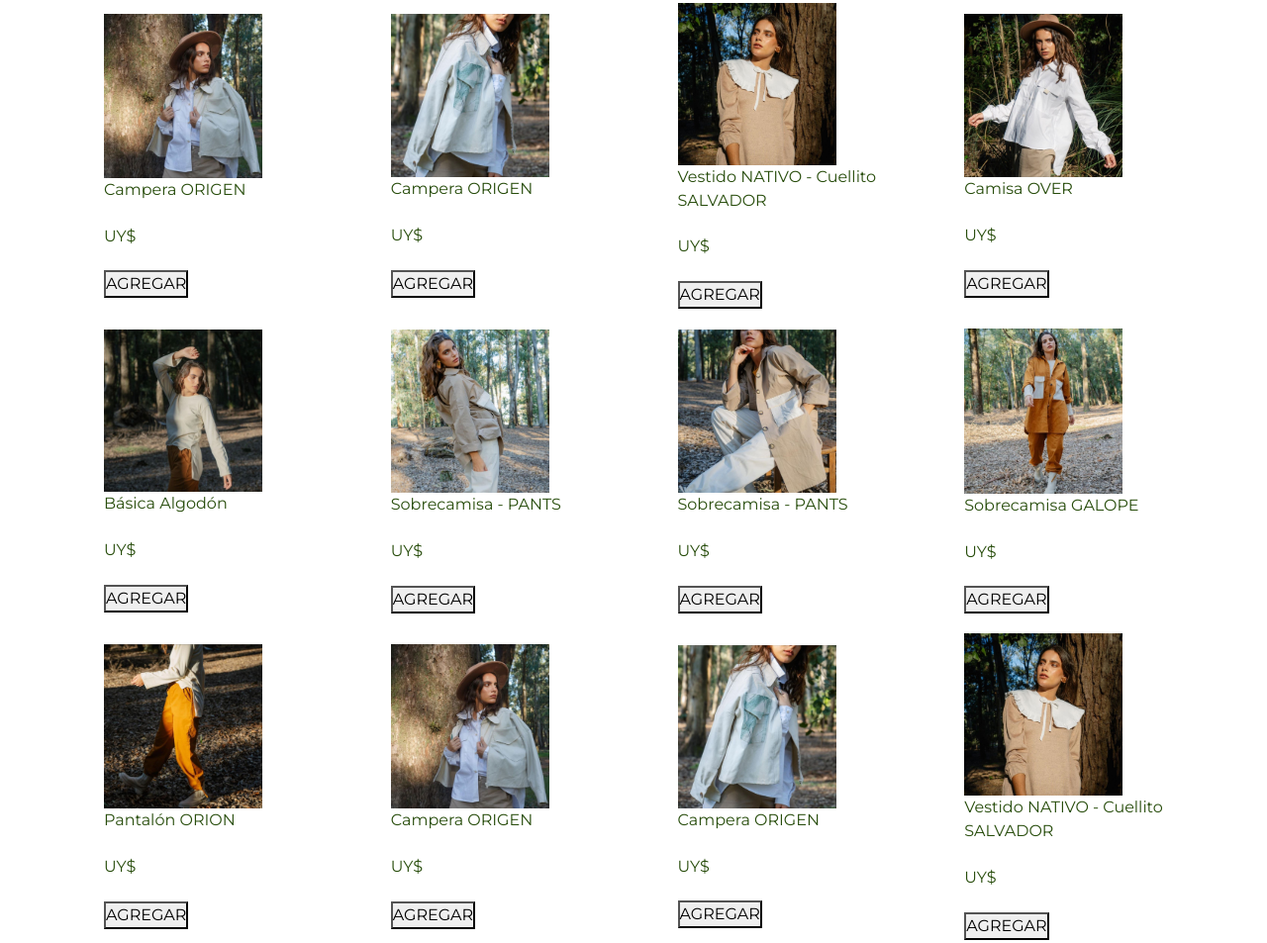
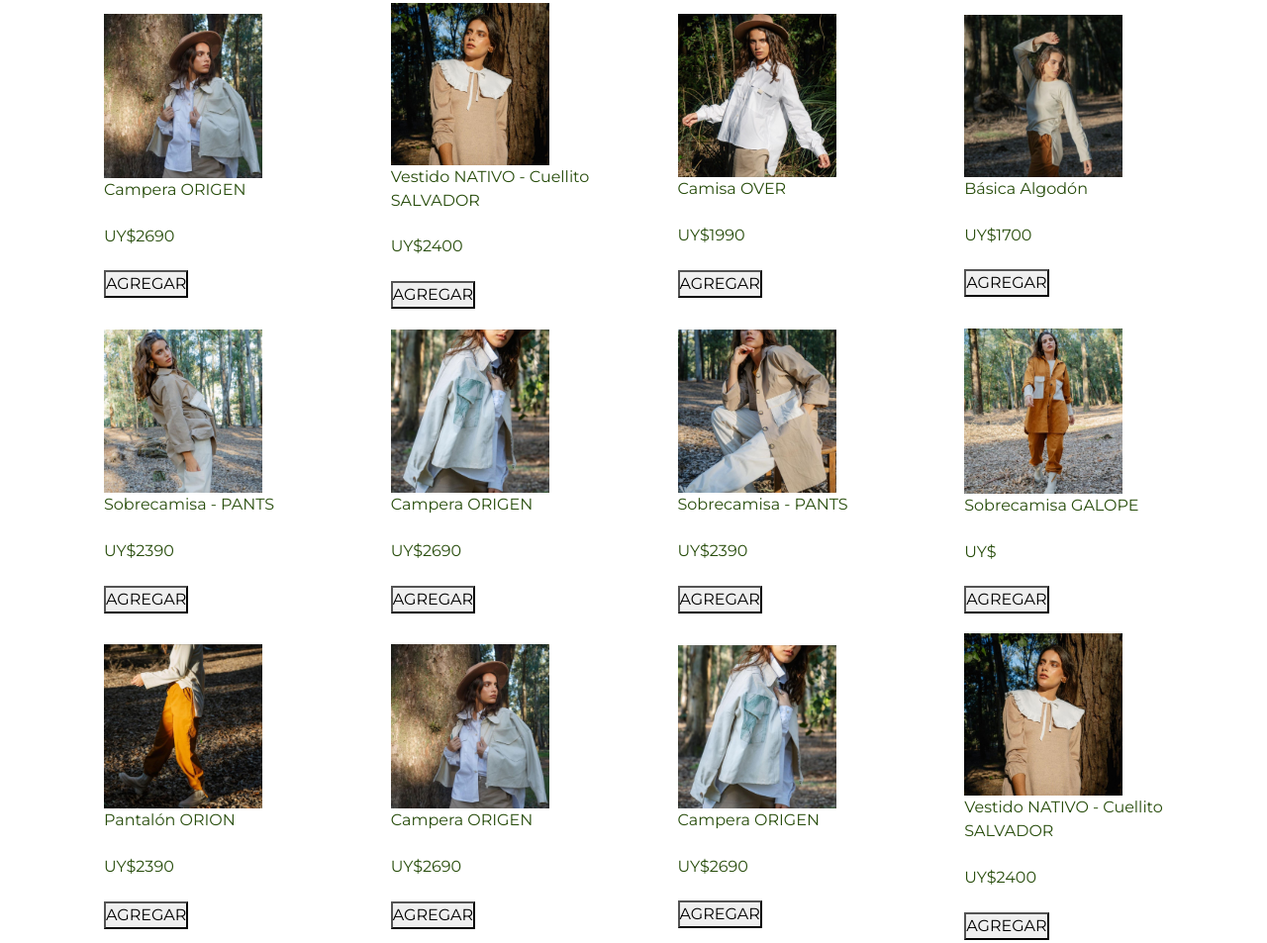
Before and after one commit to seebamenendez/arauca, a website: page pages/newIn.html in a window 1280 px wide. Shown: the part 226-1179 px from the top of the page at 99% size. Drawn offline with nearby package versions, Linux system fonts and the light colour scheme.

Commit message:
se agregan precios en shop

```diff
--- a/pages/newIn.html
+++ b/pages/newIn.html
@@ -68,43 +68,43 @@
             <article class="col-xs-12 col-sm-6 col-md-6 col-lg-3">
                 <img loading="lazy" class="zoom-2 img-fluid" src="../multimedia/newIn/IMG_001.JPG" width="160" height="200" alt="IMG_01">
                 <p class="descripcion">Campera ORIGEN</p>
-                <p class="precio">UY$</p>
+                <p class="precio">UY$2690</p>
+                <button class="boton">AGREGAR</button>
+            </article>
+            <article class="col-xs-12 col-sm-6 col-md-6 col-lg-3">
+                <img loading="lazy" class="zoom-2 img-fluid" src="../multimedia/newIn/IMG_003.JPG" width="160" height="200" alt="IMG_03">
+                <p class="descripcion">Vestido NATIVO - Cuellito SALVADOR</p>
+                <p class="precio">UY$2400</p>
+                <button class="boton">AGREGAR</button>
+            </article>
+            <article class="col-xs-12 col-sm-6 col-md-6 col-lg-3">
+                <img loading="lazy" class="zoom-2 img-fluid" src="../multimedia/newIn/IMG_004.JPG" width="160" height="200" alt="IMG_04">
+                <p class="descripcion">Camisa OVER</p>
+                <p class="precio">UY$1990</p>
+                <button class="boton">AGREGAR</button>
+            </article>
+            <article class="col-xs-12 col-sm-6 col-md-6 col-lg-3">
+                <img loading="lazy" class="zoom-2 img-fluid" src="../multimedia/newIn/IMG_005.JPG" width="160" height="200" alt="IMG_05">
+                <p class="descripcion">Básica Algodón</p>
+                <p class="precio">UY$1700</p>
+                <button class="boton">AGREGAR</button>
+            </article>
+            <article class="col-xs-12 col-sm-6 col-md-6 col-lg-3">
+                <img loading="lazy" class="zoom-2 img-fluid" src="../multimedia/newIn/IMG_006.JPG" width="160" height="200" alt="IMG_06">
+                <p class="descripcion">Sobrecamisa - PANTS</p>
+                <p class="precio">UY$2390</p>
                 <button class="boton">AGREGAR</button>
             </article>
             <article class="col-xs-12 col-sm-6 col-md-6 col-lg-3">
                 <img loading="lazy" class="zoom-2 img-fluid" src="../multimedia/newIn/IMG_002.JPG" width="160" height="200" alt="IMG_02">
                 <p class="descripcion">Campera ORIGEN</p>
-                <p class="precio">UY$</p>
-                <button class="boton">AGREGAR</button>
-            </article>
-            <article class="col-xs-12 col-sm-6 col-md-6 col-lg-3">
-                <img loading="lazy" class="zoom-2 img-fluid" src="../multimedia/newIn/IMG_003.JPG" width="160" height="200" alt="IMG_03">
-                <p class="descripcion">Vestido NATIVO - Cuellito SALVADOR</p>
-                <p class="precio">UY$</p>
-                <button class="boton">AGREGAR</button>
-            </article>
-            <article class="col-xs-12 col-sm-6 col-md-6 col-lg-3">
-                <img loading="lazy" class="zoom-2 img-fluid" src="../multimedia/newIn/IMG_004.JPG" width="160" height="200" alt="IMG_04">
-                <p class="descripcion">Camisa OVER</p>
-                <p class="precio">UY$</p>
-                <button class="boton">AGREGAR</button>
-            </article>
-            <article class="col-xs-12 col-sm-6 col-md-6 col-lg-3">
-                <img loading="lazy" class="zoom-2 img-fluid" src="../multimedia/newIn/IMG_005.JPG" width="160" height="200" alt="IMG_05">
-                <p class="descripcion">Básica Algodón</p>
-                <p class="precio">UY$</p>
-                <button class="boton">AGREGAR</button>
-            </article>
-            <article class="col-xs-12 col-sm-6 col-md-6 col-lg-3">
-                <img loading="lazy" class="zoom-2 img-fluid" src="../multimedia/newIn/IMG_006.JPG" width="160" height="200" alt="IMG_06">
-                <p class="descripcion">Sobrecamisa - PANTS</p>
-                <p class="precio">UY$</p>
+                <p class="precio">UY$2690</p>
                 <button class="boton">AGREGAR</button>
             </article>
             <article class="col-xs-12 col-sm-6 col-md-6 col-lg-3">
                 <img loading="lazy" class="zoom-2 img-fluid" src="../multimedia/newIn/IMG_007.JPG" width="160" height="200" alt="IMG_07">
                 <p class="descripcion">Sobrecamisa - PANTS</p>
-                <p class="precio">UY$</p>
+                <p class="precio">UY$2390</p>
                 <button class="boton">AGREGAR</button>
             </article>
             <article class="col-xs-12 col-sm-6 col-md-6 col-lg-3">
@@ -116,25 +116,25 @@
             <article class="col-xs-12 col-sm-6 col-md-6 col-lg-3">
                 <img loading="lazy" class="zoom-2 img-fluid" src="../multimedia/newIn/IMG_009.JPG" width="160" height="200" alt="IMG_09">
                 <p class="descripcion">Pantalón ORION</p>
-                <p class="precio">UY$</p>
+                <p class="precio">UY$2390</p>
                 <button class="boton">AGREGAR</button>
             </article>
             <article class="col-xs-12 col-sm-6 col-md-6 col-lg-3">
                 <img loading="lazy" class="zoom-2 img-fluid" src="../multimedia/newIn/IMG_001.JPG" width="160" height="200" alt="IMG_010">
                 <p class="descripcion">Campera ORIGEN</p>
-                <p class="precio">UY$</p>
+                <p class="precio">UY$2690</p>
                 <button class="boton">AGREGAR</button>
             </article>
             <article class="col-xs-12 col-sm-6 col-md-6 col-lg-3">
                 <img loading="lazy" class="zoom-2 img-fluid" src="../multimedia/newIn/IMG_002.JPG" width="160" height="200" alt="IMG_011">
                 <p class="descripcion">Campera ORIGEN</p>
-                <p class="precio">UY$</p>
+                <p class="precio">UY$2690</p>
                 <button class="boton">AGREGAR</button>
             </article>
             <article class="col-xs-12 col-sm-6 col-md-6 col-lg-3">
                 <img loading="lazy" class="zoom-2 img-fluid" src="../multimedia/newIn/IMG_003.JPG" width="160" height="200" alt="IMG_012">
                 <p class="descripcion">Vestido NATIVO - Cuellito SALVADOR</p>
-                <p class="precio">UY$</p>
+                <p class="precio">UY$2400</p>
                 <button class="boton">AGREGAR</button>
             </article>
         </section>
```
